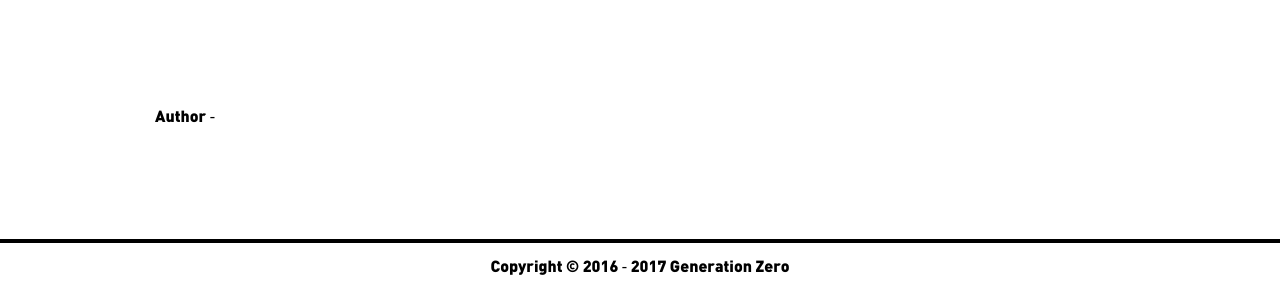
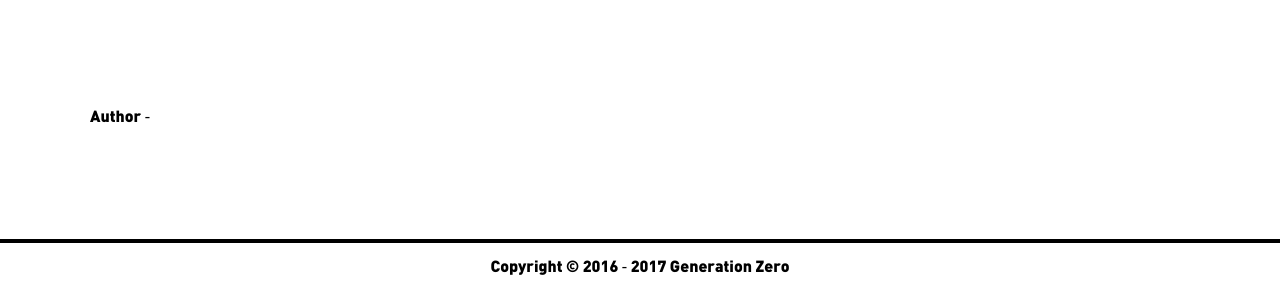
Before and after one commit to tompreston/generationzero, a Django app: template magazine/templates/magazine/entry_detail.html in a window 1280 px wide. Shown: the part 123-423 px from the top of the page. Run offline with Django 3.2, Linux system fonts and the light colour scheme; the template is opened without the code that fills it, so the values that code supplies are empty; some libraries are stand-ins or nearby versions.

Commit message:
entry_detail: bring the authour info in a little

```diff
--- a/magazine/static/magazine/css/entry_detail.css
+++ b/magazine/static/magazine/css/entry_detail.css
@@ -18,8 +18,8 @@
 .entry-info.notsmartphone {
     position: absolute;
     top: 120px;
-    left: -185px;
-    width: 185px;
+    left: -250px;
+    width: 250px;
 }
 
 .entry-info.smartphone {
```
